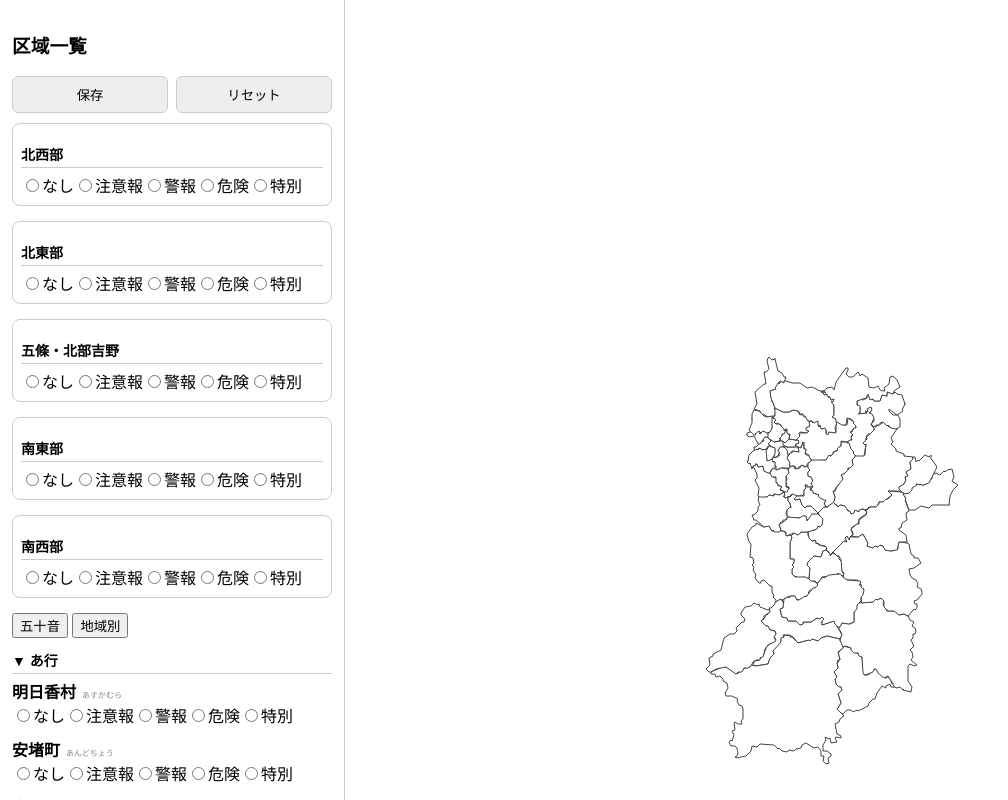
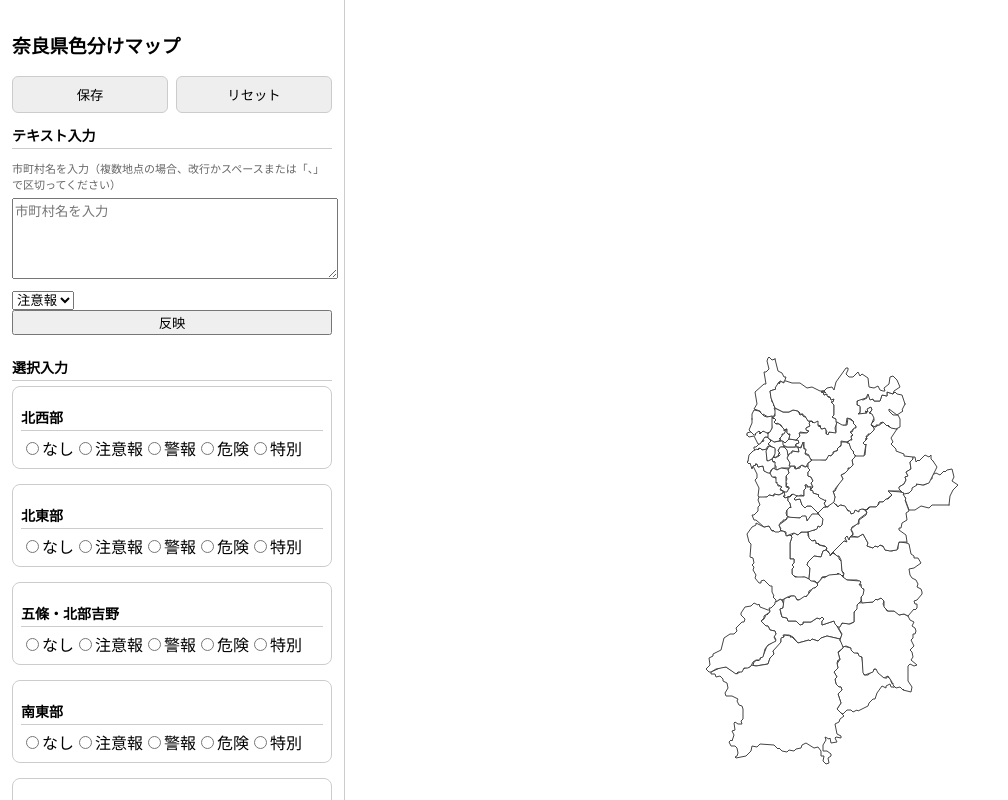
Before and after one commit to Yamaguchiharu/nara-map, a plain HTML site: page index.html in a window 1280 px wide. Shown: the whole page, without its empty margins (0-1008 px from the left). Drawn offline with nearby package versions, Linux system fonts and the light colour scheme.

Commit message:
Add files via upload

```diff
--- a/app.js
+++ b/app.js
@@ -252,6 +252,33 @@ function applyGroup(groupName, level) {
   });
 }
 
+function applyTextInput() {
+
+  const text = document.getElementById("inputArea").value;
+
+  // 改行・カンマ・スペースで分割
+  const names = text
+    .split(/[\n,、\s]+/)
+    .map(n => n.trim())
+    .filter(n => n);
+
+  names.forEach(name => {
+
+    if (!layerMap[name]) {
+      alert(name + " が見つかりませんでした");
+      return;
+    }
+
+    const level = document.getElementById("levelSelect").value;
+
+    areaStatus[name] = level;
+    updateLayerColor(name);
+    syncIndividualRadios(name, level);
+  });
+}
+
+document.getElementById("applyBtn").onclick = applyTextInput;
+
 // =======================
 // グループUI
 // =======================
--- a/index.html
+++ b/index.html
@@ -2,7 +2,7 @@
 <html lang="ja">
 <head>
 <meta charset="utf-8">
-<title>奈良県一次細分区域マップ</title>
+<title>奈良県注警報色分けマップ</title>
 
 <link rel="stylesheet" href="https://unpkg.com/leaflet@1.9.4/dist/leaflet.css">
 <link rel="stylesheet" href="style.css">
@@ -13,11 +13,25 @@
 <div class="container">
 
   <div class="sidebar">
-    <h3>区域一覧</h3>
+    <h3>奈良県色分けマップ</h3>
 <div class="btn-group">
   <button class="control-btn" id="saveBtn">保存</button>
   <button class="control-btn" id="resetBtn">リセット</button>
 </div>
+
+<div class="panel">
+  <h4>テキスト入力</h4>
+  <p class="desc">市町村名を入力（複数地点の場合、改行かスペースまたは「、」で区切ってください）</p>
+<textarea id="inputArea" rows="5" placeholder="市町村名を入力"></textarea>
+<select id="levelSelect">
+  <option value="advisory">注意報</option>
+  <option value="warning">警報</option>
+  <option value="danger">危険</option>
+  <option value="special">特別</option>
+</select>
+<button id="applyBtn">反映</button>
+</div>
+ <h4>選択入力</h4>
     <div id="groupList"></div>
 <div class="view-switch">
   <button id="kanaViewBtn">五十音</button>
--- a/style.css
+++ b/style.css
@@ -87,3 +87,21 @@ body {
   border: 1px solid #ccc;
   border-radius: 8px;
 }
+
+#inputArea {
+  width: 100%;
+  margin-bottom: 8px;
+  resize: vertical;
+}
+
+#applyBtn {
+  width: 100%;
+  margin-bottom: 10px;
+}
+
+
+.desc {
+  font-size: 11px;
+  color: #666;
+  margin-bottom: 6px;
+}
```
